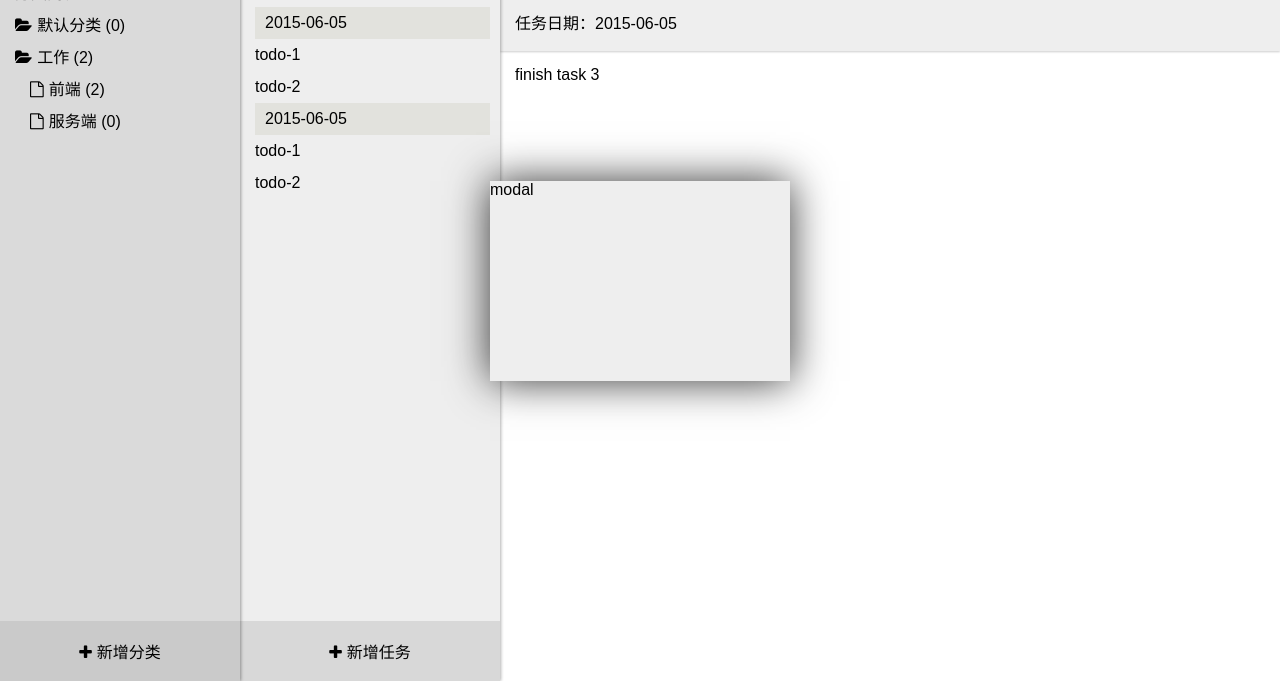
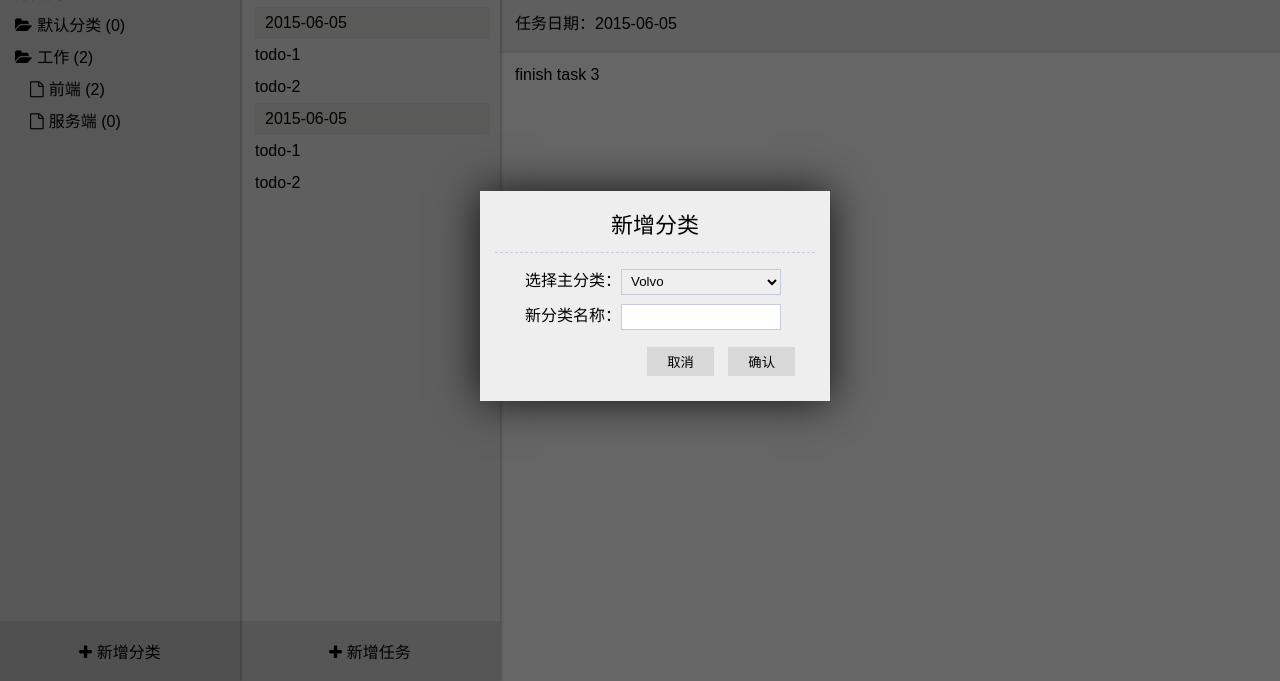
Before and after one commit to Gaohaoyang/baidu-ife-practice, a plain HTML site: page task0003/index.html in a window 1280 px wide. Both pictures are taken after a click on the button "新增分类". Shown: the part 119-800 px from the top of the page. Drawn offline with Linux system fonts and the light colour scheme.

Commit message:
finish modal ui

```diff
--- a/task0003/css/index.css
+++ b/task0003/css/index.css
@@ -20,7 +20,7 @@ h2,h3{
 }
 
 /**
- * commen
+ * common
  */
 body, button {
     font-family: 'Microsoft YaHei', 'SimHei', 'STHeiti', sans-serif;
@@ -28,6 +28,10 @@ body, button {
 body{
     min-width: 700px;
     min-height: 400px;
+}
+select, input{
+    border: none;
+    outline: none;
 }
 /**
  * header
@@ -251,12 +255,24 @@ h1 {
 /**
  * ================modal==============
  */
+.cover{
+    display: none;
+    position: absolute;
+    top: 0;
+    left: 0;
+    right: 0;
+    bottom: 0;
+    /*background-color: rgba(39,37,114,0.4);*/
+    background-color: rgba(0,0,0,0.6);
+    z-index: 99;
+}
 .modal{
-    width: 300px;
-    height: 200px;
+    width: 320px;
+    height: 180px;
+    padding: 15px;
     background-color: #eee;
-    margin-left: -150px;
-    margin-top: -100px;
+    margin-left: -160px;
+    margin-top: -90px;
     position: absolute;
     top: 50%;
     left: 50%;
@@ -266,3 +282,48 @@ h1 {
     -o-box-shadow: 0 0 40px rgba(0, 0, 0, 0.8);
     box-shadow: 0 0 40px rgba(0, 0, 0, 0.8);
 }
+.modal-head{
+    font-size: 22px;
+    text-align: center;
+    height: 40px;
+    line-height: 40px;
+}
+.modal-body{
+    /*background-color: #aaa;*/
+    margin-top: 6px;
+    padding-top: 10px;
+    padding-left: 30px;
+    line-height: 2.2;
+    border-top: 1px dashed #C6CAE0;
+}
+.modal-body select, .modal-body input{
+    width: 160px;
+    height: 26px;
+    padding-left: 5px;
+    border: 1px solid #C6CAE0;
+    -webkit-box-sizing: border-box;
+    -moz-box-sizing: border-box;
+    box-sizing: border-box;
+}
+.modal-foot{
+    text-align: right;
+    padding-top: 14px;
+    padding-right: 20px;
+}
+.modal-foot button{
+    background-color: #D8D8D8;
+    border: none;
+    cursor: pointer;
+    outline: none;
+    padding: 5px 20px;
+    margin-left: 10px;
+
+     transition: 0.2s ease;
+    -webkit-transition: 0.2s ease;
+    -moz-transition: 0.2s ease;
+    -o-transition: 0.2s ease;
+}
+.modal-foot button:hover{
+    background-color: #A8AAC5;
+    color: #fff;
+}
--- a/task0003/index.html
+++ b/task0003/index.html
@@ -71,11 +71,26 @@
                 </div>
             </div>
         </div>
-
+        <div class="cover">
             <div class="modal">
-        modal
+                <div class="modal-head">
+                    新增分类
                 </div>
-
+                <div class="modal-body">
+                    选择主分类：<select>
+                        <option value="volvo">Volvo</option>
+                        <option value="saab">Saab</option>
+                        <option value="fiat">Fiat</option>
+                        <option value="audi">Audi</option>
+                    </select><br>
+                    新分类名称：<input type="text">
+                </div>
+                <div class="modal-foot">
+                    <button>取消</button>
+                    <button>确认</button>
+                </div>
+            </div>
+        </div>
         <script src="js/util.js"></script>
         <script src="js/todo.js"></script>
     </body>
--- a/task0003/js/todo.js
+++ b/task0003/js/todo.js
@@ -189,7 +189,7 @@ function addChildCate(pid, name) {
         localStorage.childCate = JSON.stringify(childCateJsonTemp);
 
         //同时将父分类中的 child 添加数字
-        updateCateChild(pid,newChildCate.id);
+        updateCateChild(pid, newChildCate.id);
 
     }
 }
@@ -299,4 +299,10 @@ function clickCate(element) {
  */
 function clickAddCate() {
     console.log("=========clickAddCate===========");
+    var cover = $(".cover");
+    cover.style.display = "block";
+    // addClickEvent(cover, function() {
+    //     cover.style.display = "none";
+    // });
+
 }
```
Lines whose indentation alone changed are shown as unchanged.
